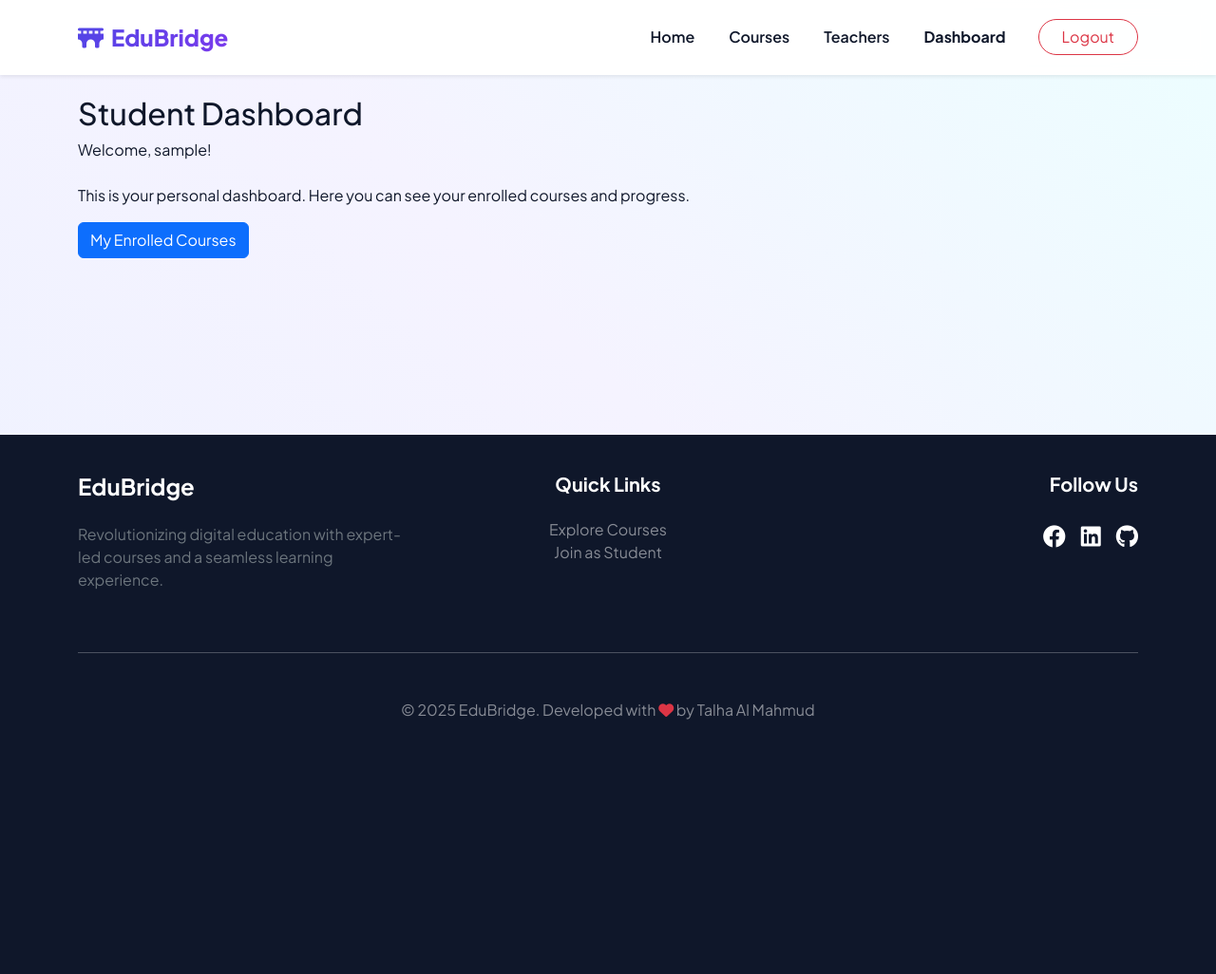
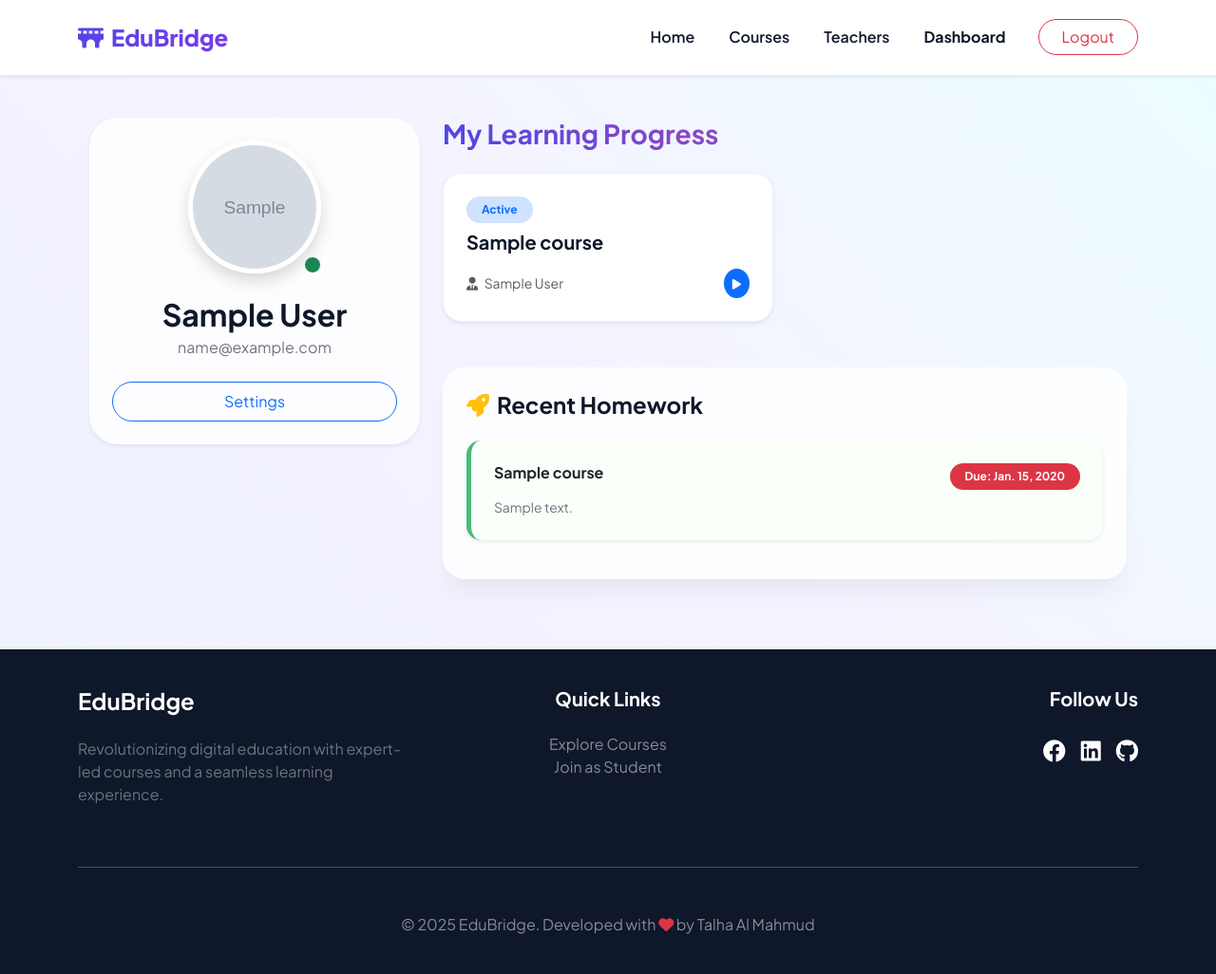
Before and after one commit to mdshahadathossainit/edubridge-project, a Django app: template users/templates/users/student_dashboard.html in a window 1280 px wide. Shown: the whole page at 95% size. Before the commit the page ends 758 px from the top, so only its background shows below. Run offline with Django 5.2, Linux system fonts and the light colour scheme; the template is opened without the code that fills it: values that come from a table or form of the project are taken from there, others are empty; a user stored in the database is signed in; tables that the repository leaves empty hold one stand-in row (values such as "Sample post"); grey boxes marked "Sample" are stand-in pictures; parts of the project's set-up code (start-up, migrations or seed data) failed here and were passed over.

Commit message:
Update student_dashboard.html

```diff
--- a/users/templates/users/student_dashboard.html
+++ b/users/templates/users/student_dashboard.html
@@ -1,9 +1,106 @@
 {% extends "base.html" %}
 {% block content %}
-<h2>Student Dashboard</h2>
-<p>Welcome, {{ user.username }}!</p>
-<div class="mt-4">
-    <p>This is your personal dashboard. Here you can see your enrolled courses and progress.</p>
-    <a href="{% url 'my_courses' %}" class="btn btn-primary">My Enrolled Courses</a>
+<style>
+    .dash-card {
+        border-radius: 30px;
+        transition: all 0.3s ease;
+        border: none;
+    }
+    .dash-card:hover {
+        transform: translateY(-5px);
+    }
+    .course-mini-card {
+        background: #fff;
+        border-radius: 20px;
+        padding: 1.5rem;
+        border: 1px solid #edf2f7;
+        transition: all 0.3s;
+    }
+    .course-mini-card:hover {
+        background: #f0f7ff;
+        border-color: #bee3f8;
+    }
+    .hw-item {
+        border-left: 5px solid #48bb78;
+        background: #fafff9;
+        border-radius: 15px;
+    }
+    .gradient-text {
+        background: linear-gradient(45deg, #4f46e5, #ec4899);
+        -webkit-background-clip: text;
+        -webkit-text-fill-color: transparent;
+    }
+</style>
+
+<div class="container py-4">
+    <div class="row g-4">
+        <!-- Sidebar / Profile -->
+        <div class="col-lg-4">
+            <div class="dash-card glass-card p-4 text-center shadow-sm">
+                <div class="position-relative d-inline-block mb-4">
+                    {% if user.profile.image %}
+                        <img src="{{ user.profile.image.url }}" class="rounded-circle shadow" style="width: 140px; height: 140px; object-fit: cover; border: 5px solid white;">
+                    {% else %}
+                        <div class="rounded-circle bg-primary text-white d-flex align-items-center justify-content-center mx-auto" style="width: 140px; height: 140px; border: 5px solid white;">
+                            <i class="fas fa-user-graduate fa-4x"></i>
+                        </div>
+                    {% endif %}
+                    <span class="position-absolute bottom-0 end-0 bg-success border border-white rounded-circle p-2" title="Online"></span>
+                </div>
+                <h2 class="fw-bold mb-1">{{ user.get_full_name|default:user.username }}</h2>
+                <p class="text-secondary mb-4">{{ user.email }}</p>
+                <div class="d-grid">
+                    <a href="{% url 'edit_profile' %}" class="btn btn-outline-primary rounded-pill py-2">Settings</a>
+                </div>
+            </div>
+        </div>
+
+        <!-- Main Content -->
+        <div class="col-lg-8">
+            <div class="mb-5">
+                <h3 class="fw-bold mb-4 gradient-text">My Learning Progress</h3>
+                <div class="row g-4">
+                    {% for enrollment in enrollments %}
+                    <div class="col-md-6">
+                        <div class="course-mini-card shadow-sm h-100">
+                            <span class="badge bg-primary-subtle text-primary mb-2 px-3 py-2 rounded-pill">Active</span>
+                            <h5 class="fw-bold mb-3">{{ enrollment.course.title }}</h5>
+                            <div class="d-flex align-items-center justify-content-between">
+                                <small class="text-muted"><i class="fas fa-user-tie me-1"></i> {{ enrollment.course.instructor.name }}</small>
+                                <a href="{% url 'course_detail' enrollment.course.id %}" class="btn btn-sm btn-primary rounded-circle"><i class="fas fa-play small"></i></a>
+                            </div>
+                        </div>
+                    </div>
+                    {% empty %}
+                    <div class="col-12 text-center py-5 glass-card">
+                        <p class="text-muted">No enrollments found. Let's start learning!</p>
+                        <a href="{% url 'course_list' %}" class="btn btn-gradient rounded-pill">Browse Courses</a>
+                    </div>
+                    {% endfor %}
+                </div>
+            </div>
+
+            <div class="glass-card p-4">
+                <h4 class="fw-bold mb-4"><i class="fas fa-rocket text-warning me-2"></i>Recent Homework</h4>
+                <div class="row">
+                    {% for hw in homeworks %}
+                    <div class="col-12 mb-3">
+                        <div class="hw-item p-4 shadow-sm">
+                            <div class="d-flex justify-content-between align-items-start mb-2">
+                                <h6 class="fw-bold text-dark mb-0">{{ hw.course.title }}</h6>
+                                <span class="badge bg-danger rounded-pill px-3 py-2">Due: {{ hw.due_date }}</span>
+                            </div>
+                            <p class="text-secondary mb-0 small">{{ hw.description }}</p>
+                        </div>
+                    </div>
+                    {% empty %}
+                    <div class="col-12 text-center py-4">
+                        <p class="text-muted mb-0">No pending homework. Great job!</p>
+                    </div>
+                    {% endfor %}
+                </div>
+            </div>
+        </div>
+    </div>
 </div>
 {% endblock %}
```
